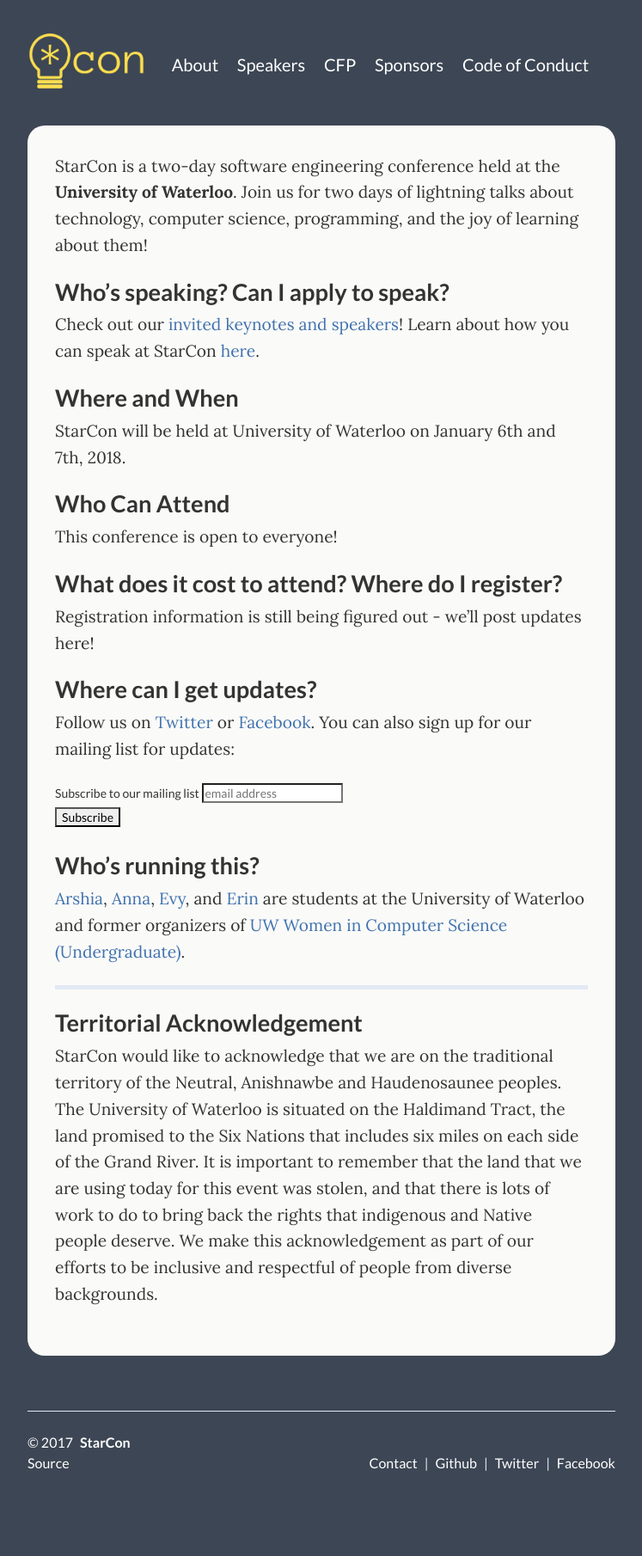
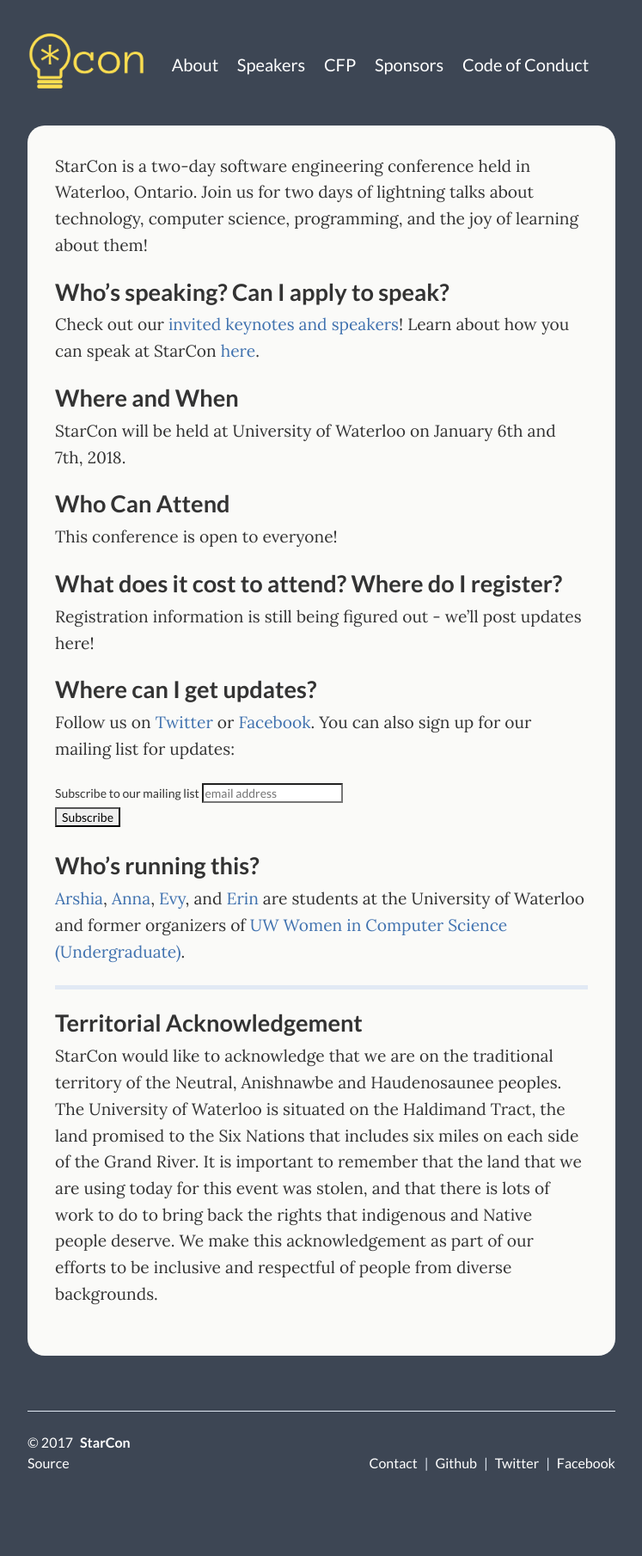
Before and after one commit to StarConKW/starconkw.github.io, a Jekyll site: the page built from index.md, in a window 1280 px wide. Shown: the whole page at 86% size, without its empty margins (266-1013 px from the left). Built offline with Jekyll 4.4.1, drawn with Linux system fonts in a browser that asks for light colours; comment, search, counter and statistics services are not loaded.

Commit message:
make our site a bit less university-y (#49)

```diff
--- a/_config.yml
+++ b/_config.yml
@@ -3,7 +3,7 @@
 # Site settings
 title: StarCon               # used for the html title of every page
 desc: >
-  A software engineering conference taking place at the University of Waterloo in January!
+  A software engineering conference taking place in Waterloo this January!
 
 url: http://starcon.io      # put your website hosting url here
 baseurl: ''                 # the subpath of your site, e.g. /blog
--- a/index.md
+++ b/index.md
@@ -3,7 +3,7 @@ layout: default
 ---
 
 <div class="lead pretty-links">
-StarCon is a two-day software engineering conference held at the **University of Waterloo**. Join us for two days of lightning talks about technology, computer science, programming, and the joy of learning about them!
+StarCon is a two-day software engineering conference held in Waterloo, Ontario. Join us for two days of lightning talks about technology, computer science, programming, and the joy of learning about them!
 
 ## Who's speaking? Can I apply to speak?
 
```
